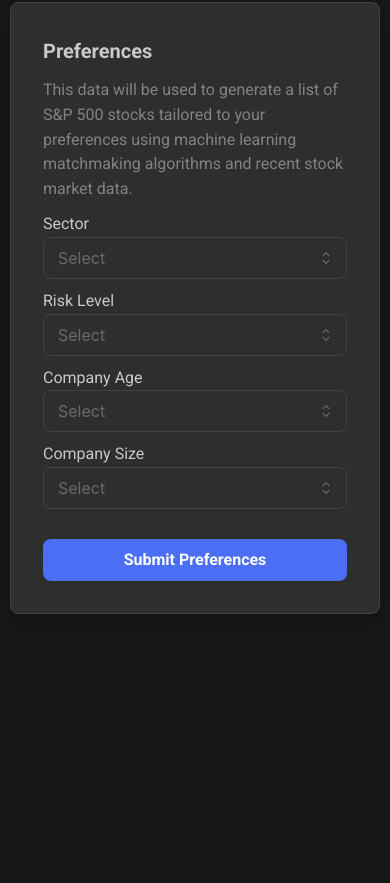
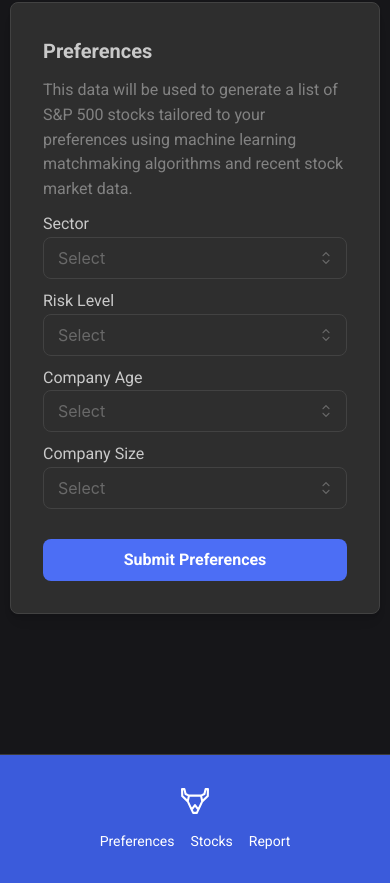
Before and after one commit to AlexT101/market-match, a Next.js app: page / in a window 390 px wide. Shown: the part 623-1506 px from the top of the page. Before the commit the page ends 1257 px from the top, so only its background shows below. Built offline with nearby package versions, Linux system fonts and the light colour scheme.

Commit message:
Add simple footer for mobile, from Mantine UI

```diff
--- a/app/layout.tsx
+++ b/app/layout.tsx
@@ -4,6 +4,7 @@ import '@mantine/core/styles.css';
 import '@mantine/charts/styles.css';
 import { MantineProvider, ColorSchemeScript } from "@mantine/core";
 import Navbar from '../components/Navbar';
+import Footer from '../components/FooterSimple';
 
 import { Analytics } from '@vercel/analytics/react';
 import { SpeedInsights } from "@vercel/speed-insights/next";
@@ -32,6 +33,7 @@ export default function RootLayout({
         <MantineProvider forceColorScheme="dark">
           <Navbar />
           {children}
+          <Footer />
           <Analytics />
           <SpeedInsights />
         </MantineProvider>
--- /dev/null
+++ b/components/FooterSimple.tsx
@@ -0,0 +1,40 @@
+'use client';
+
+import { Container, Group, Anchor } from '@mantine/core';
+import Icon from '../public/icon.svg';
+import classes from 'styles//Footer.module.css';
+import { useRouter } from 'next/navigation';
+
+const links = [
+    { link: '/', label: 'Preferences' },
+    { link: '/stocks', label: 'Stocks' },
+    { link: '/report', label: 'Report' },
+];
+
+const FooterSimple = () => {
+    const router = useRouter();
+    const items = links.map((link) => (
+        <Anchor<'a'>
+            c="white"
+            key={link.label}
+            href={link.link}
+            onClick={(event) => {
+                event.preventDefault();
+                router.push(link.link);
+            }}
+            size="sm"
+        >
+            {link.label}
+        </Anchor>
+    ));
+
+    return (
+        <div className={classes.footer}>
+            <Container className={classes.inner}>
+                <img src={Icon.src} width={28} height={28} />
+                <Group className={classes.links}>{items}</Group>
+            </Container>
+        </div>
+    );
+}
+export default FooterSimple;
--- a/components/Navbar.tsx
+++ b/components/Navbar.tsx
@@ -7,7 +7,6 @@ import {
     IconInfoCircle,
     IconHome2,
     IconClipboardText,
-    IconGraph,
     IconChartHistogram
 } from '@tabler/icons-react';
 import classes from 'styles//Navbar.module.css';
@@ -51,9 +50,9 @@ const activeNav = (pathname: string) => {
 }
 
 const Navbar = () => {
+    const router = useRouter();
     const pathname = usePathname();
     const [active, setActive] = useState(activeNav(pathname));
-    const router = useRouter();
     const [opened, { open, close }] = useDisclosure(false);
 
 
--- /dev/null
+++ b/styles/Footer.module.css
@@ -0,0 +1,27 @@
+.footer {
+    margin-top: rem(120px);
+    border-top: rem(1px) solid light-dark(var(--mantine-color-gray-2), var(--mantine-color-dark-5));
+    background-color: var(--mantine-color-indigo-filled);
+
+    @media only screen and (min-width: 900px) {
+        display: none;
+    }
+}
+
+.inner {
+    display: flex;
+    justify-content: space-between;
+    align-items: center;
+    padding-top: var(--mantine-spacing-xl);
+    padding-bottom: var(--mantine-spacing-xl);
+
+    @media (max-width: $mantine-breakpoint-xs) {
+        flex-direction: column;
+    }
+}
+
+.links {
+    @media (max-width: $mantine-breakpoint-xs) {
+        margin-top: var(--mantine-spacing-md);
+    }
+}
--- a/styles/Navbar.module.css
+++ b/styles/Navbar.module.css
@@ -7,11 +7,7 @@
     flex-direction: column;
     background-color: var(--mantine-color-indigo-filled);
     @media only screen and (max-width: 900px) {
-      visibility: hidden;
-      width: 0;
-      height: 0;
-      padding: 0;
-      margin: 0;
+      display: none;
     }
   }
 
```
